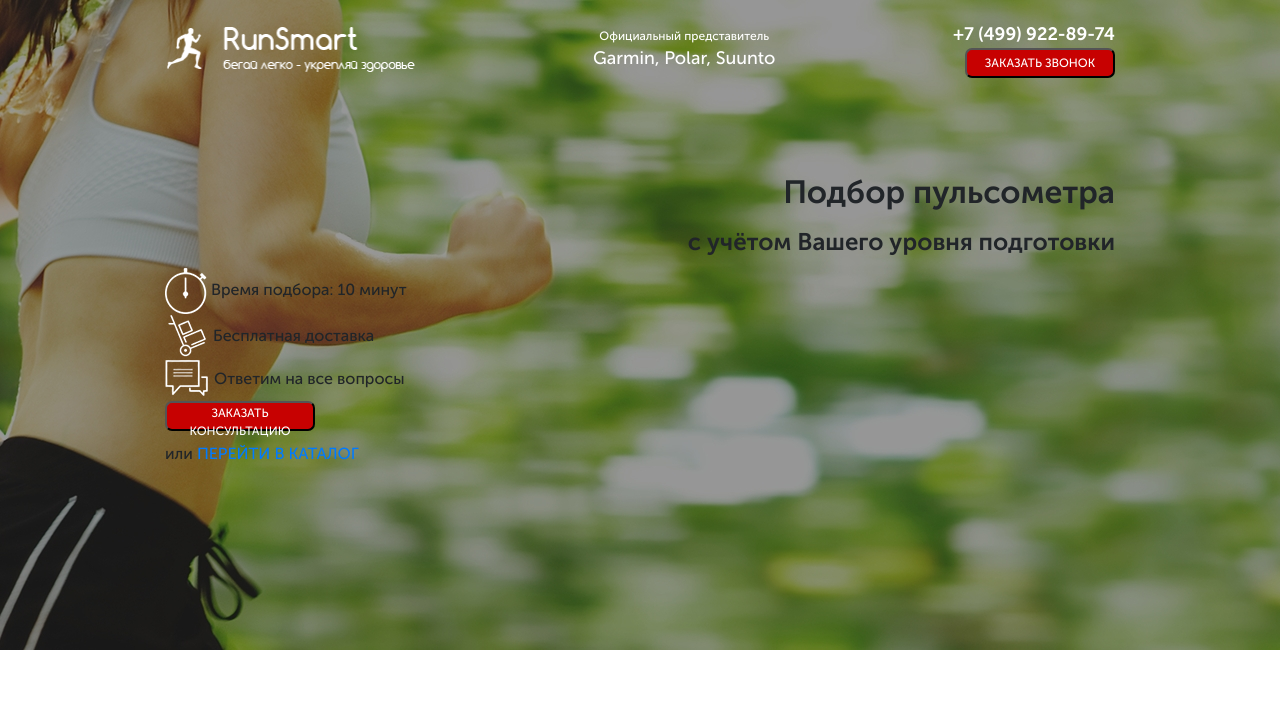
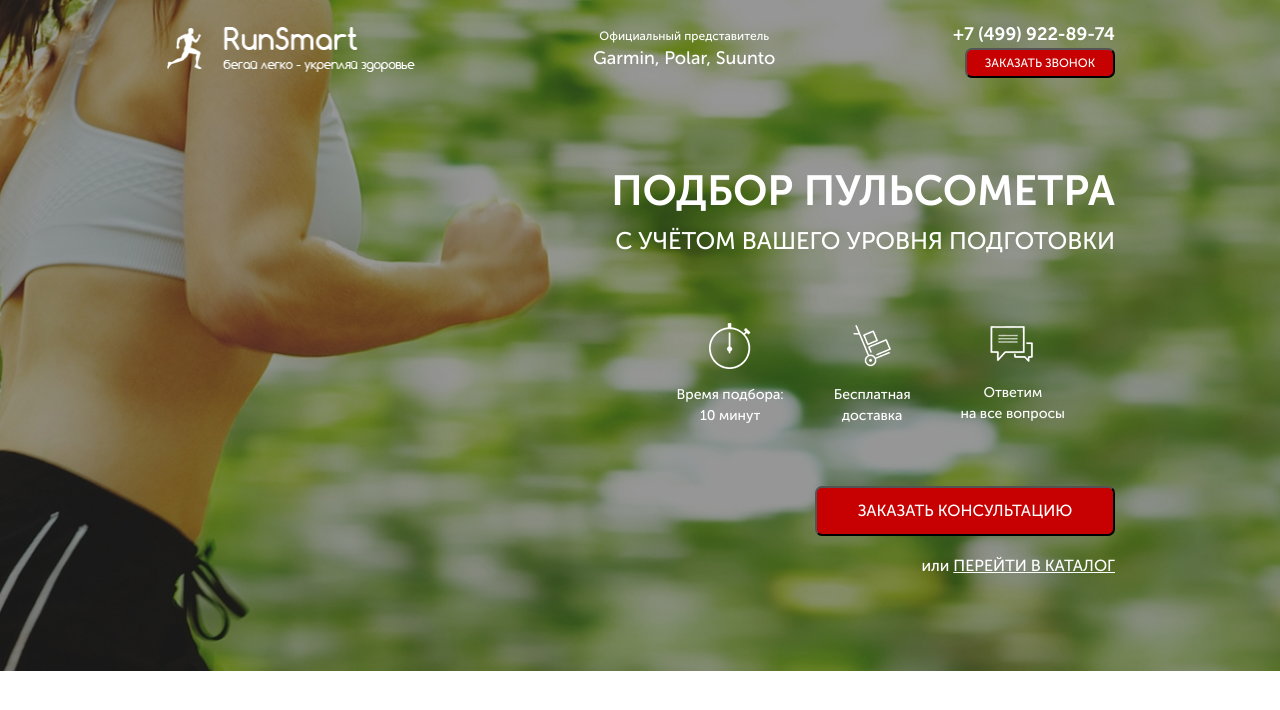
Before and after one commit to ademga348/ademga348, a website: page src/index.html in a window 1280 px wide. Drawn offline with Linux system fonts and the light colour scheme.

Commit message:
promo index done html+css-md

```diff
--- a/src/index.html
+++ b/src/index.html
@@ -28,22 +28,22 @@
             <div class="promo__wrapper">
                 <h1 class="promo__header">Подбор пульсометра</h1>
                 <h2 class="promo__subheader">с учётом Вашего уровня подготовки</h2>
-                </div>
+
                 <div class="promo__icons">
                     <div class="promo__icon">
                         <img src="icons/main_screen/timer.png" alt="timer">
-                        Время подбора:
-                        10 минут
+                        <span>Время подбора: <br>
+                            10 минут</span>
                     </div>
                     <div class="promo__icon">
                         <img src="icons/main_screen/hand-cart.png" alt="hand-cart">
-                        Бесплатная
-                        доставка
+                        <span>Бесплатная <br>
+                            доставка</span>
                     </div>
                     <div class="promo__icon">
                         <img src="icons/main_screen/messages.png" alt="messages">
-                        Ответим
-                        на все вопросы
+                        <span>Ответим <br>
+                            на все вопросы</span>
                     </div>
                 </div>
                 <button class="button button_main">заказать кОНСУЛЬТАЦИЮ</button>
@@ -51,6 +51,7 @@
                     или
                     <a href="#"> ПЕРЕЙТИ В КАТАЛОГ</a>
                 </div>
+            </div>
         </div>
     </div>
 </body>
--- a/src/sass/blocks/_buttons.sass
+++ b/src/sass/blocks/_buttons.sass
@@ -7,3 +7,11 @@
     font-size: 12px
     font-weight: 500
     text-transform: uppercase
+    &_main
+        margin-top: 60px
+        width: 300px
+        height: 50px
+        color: #ffffff
+        font-size: 16px
+        font-weight: 500
+        text-transform: uppercase
--- a/src/sass/blocks/_promo.sass
+++ b/src/sass/blocks/_promo.sass
@@ -1,9 +1,47 @@
 .promo
-    min-height: 650px
-    padding: 21px 0 93px 0
-    background: url('../img/main.jpg') center (center/cover) no-repeat
-    &__wrapper
-        margin-top: 90px
-        display: flex
-        flex-direction: column
-        align-items: flex-end
+	min-height: 650px
+	padding: 21px 0 93px 0
+	background: url('../img/main.jpg') center (center/cover) no-repeat
+	&__wrapper
+		margin-top: 70px
+		display: flex
+		flex-direction: column
+		align-items: flex-end
+	&__header
+		margin-top: 12px
+		margin-bottom: 0px
+		color: #ffffff
+		font-size: 42px
+		font-weight: 700
+		text-transform: uppercase
+	&__subheader
+		margin-top: 0px
+		color: #ffffff
+		font-size: 24px
+		font-weight: 500
+		text-transform: uppercase
+	&__icons
+		display: flex
+		margin-top: 56px
+	&__icon
+		display: flex
+		flex-direction: column
+		justify-content: center
+		align-items: center
+		text-align: center
+		margin-right: 50px
+		color: #ffffff
+		font-size: 14px
+		font-weight: 500
+		span
+			margin-top: 15px
+	&__link
+		margin-top: 18px
+		color: #ffffff
+		font-size: 16px
+		font-weight: 500
+		a
+			color: #ffffff
+			font-size: 16px
+			font-weight: 500
+			text-decoration: underline
```
Also changed, not shown: src/css/style.min.css.
